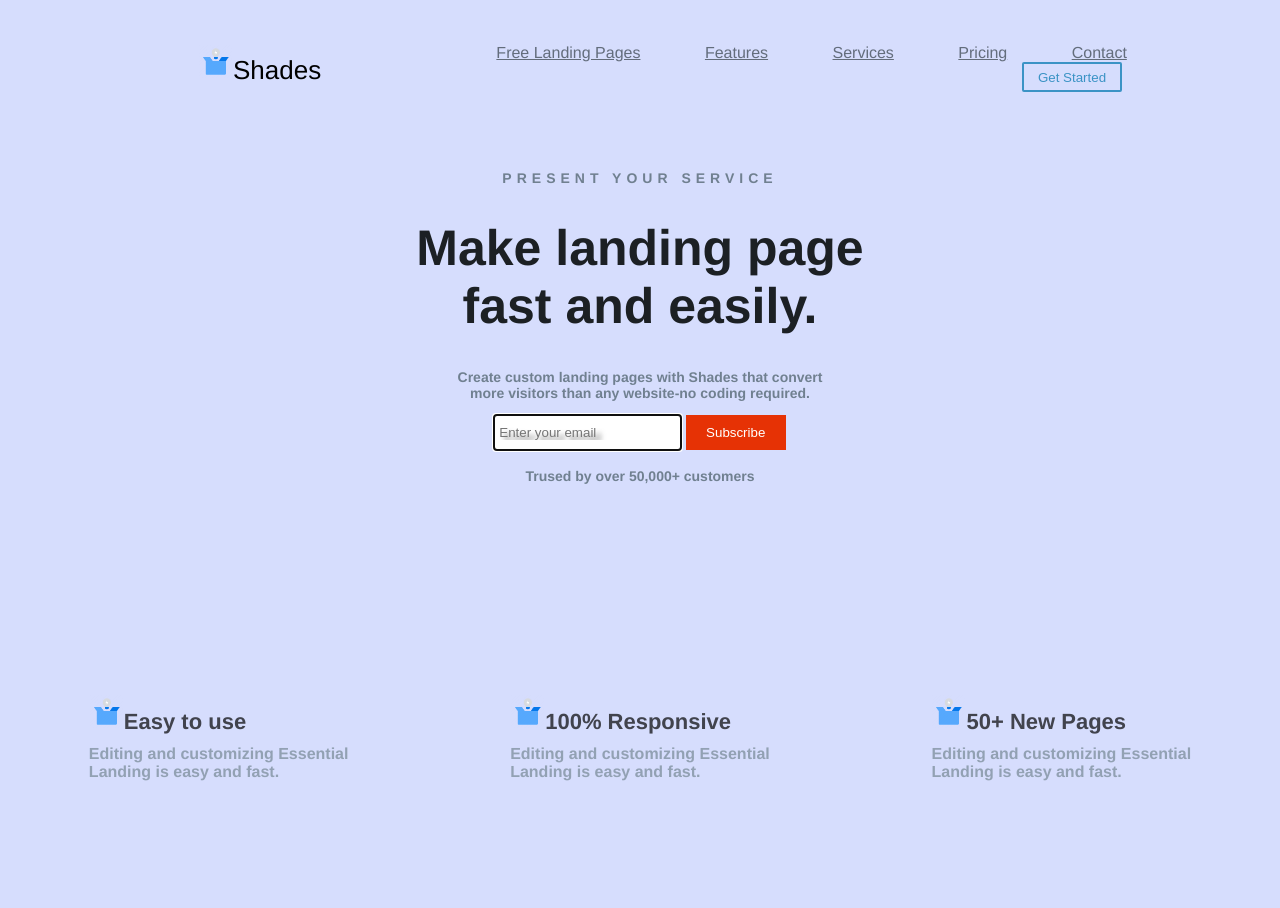
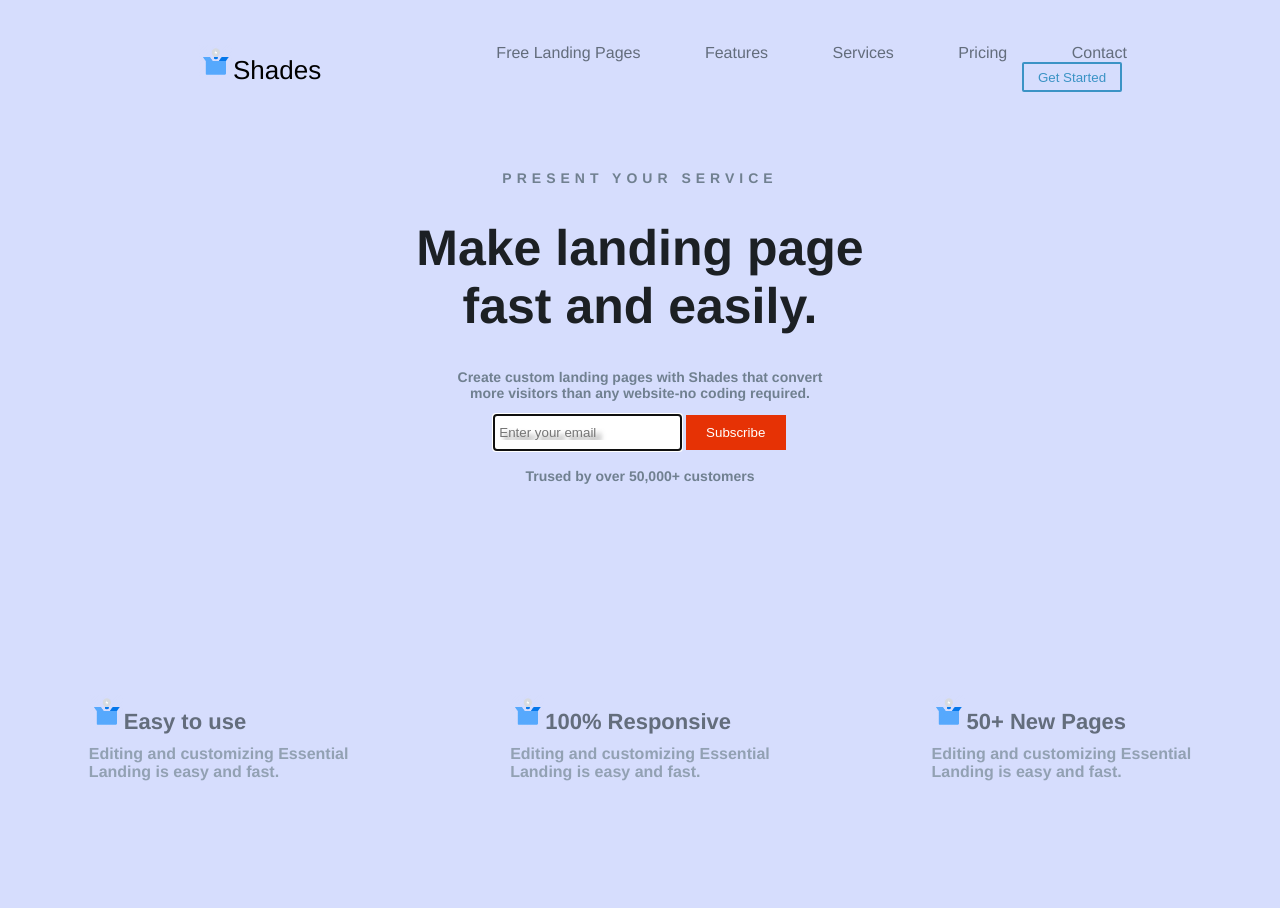
Before and after one commit to RafaelloJ1979/MyFirstTask, a plain HTML site: page index.html in a window 1280 px wide. Drawn offline with Linux system fonts and the light colour scheme.

Commit message:
add link

```diff
--- a/index.html
+++ b/index.html
@@ -40,15 +40,15 @@
 
         <div class="footer">
 
-            <div class="box"><img src="foto/512.png">Easy to use
+            <div class="box"><img src="foto/512.png"><a href="#easy">Easy to use</a>
                 <div class="b">Editing and customizing Essential<br>Landing is easy and fast.</div>
             </div>
 
-            <div class="box"><img src="foto/512.png">100% Responsive
+            <div class="box"><img src="foto/512.png"><a href="#editing">100% Responsive</a>
                 <div class="b">Editing and customizing Essential<br>Landing is easy and fast.</div>
             </div>
 
-            <div class="box"><img src="foto/512.png">50+ New Pages
+            <div class="box"><img src="foto/512.png"><a href="#new">50+ New Pages</a>
                 <div class="b">Editing and customizing Essential<br>Landing is easy and fast.</div>
             </div>
         </div>
--- a/style.css
+++ b/style.css
@@ -13,7 +13,6 @@ body{
 img{
     width: 35px;
     background:none;
-
 }
 
 #s{
@@ -67,7 +66,7 @@ ol > li {
 }
 
 a{
-    text-decoration: ;
+    text-decoration: none;
     color: rgba(67, 77, 87, 0.781);
 }
 
```
